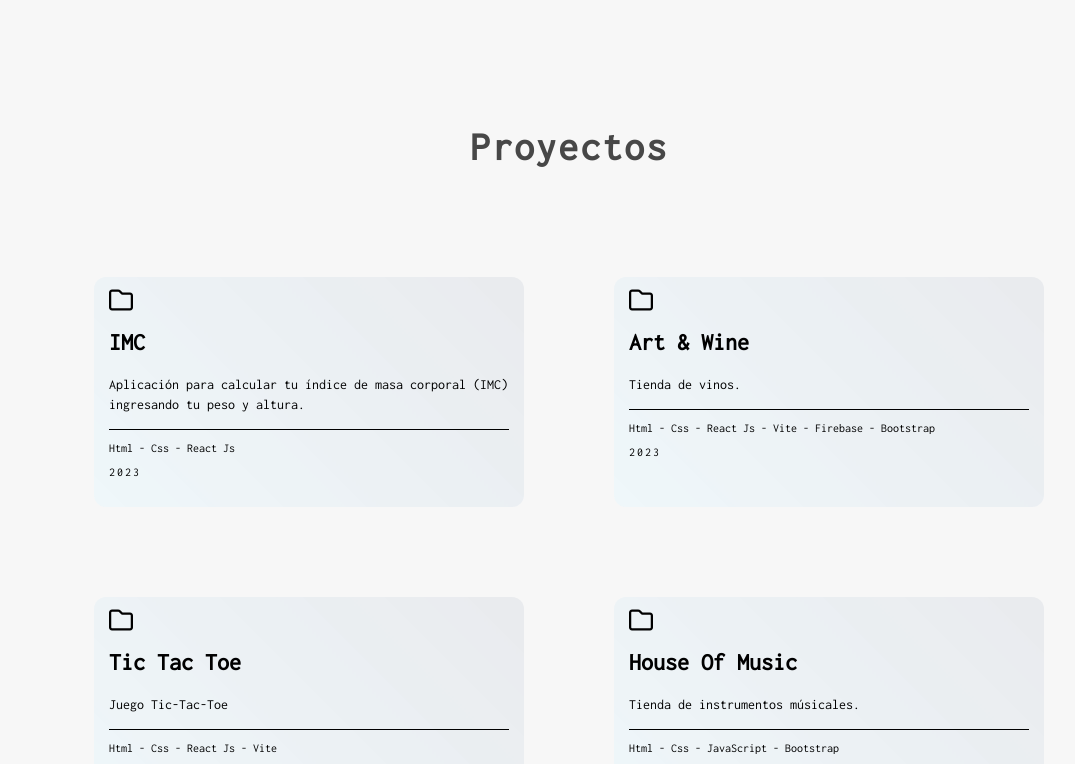
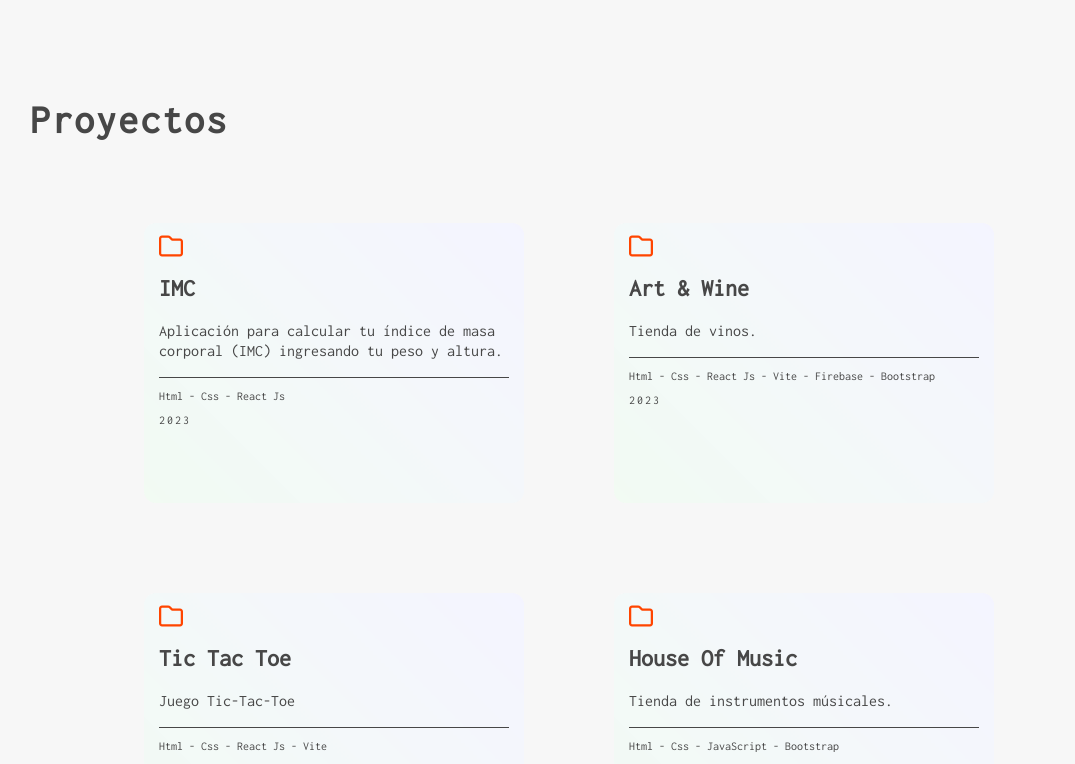
Before and after one commit to CristianMozetich/Portfolio, a React (Vite) app: page / in a window 1280 px wide. Shown: the part 602-1366 px from the top of the page, without its empty margins (71-1146 px from the left). Built offline with nearby package versions, Linux system fonts and the light colour scheme.

Commit message:
cambie colores

```diff
--- a/src/Components/Proyects/Proyects.css
+++ b/src/Components/Proyects/Proyects.css
@@ -1,10 +1,6 @@
   .titulo_proyectos{
-    max-width: 1300px;
-    display: flex;
-    justify-content: center;
-    align-items: center;
+    width: 400px;
     text-align: center;
-    margin: auto;
     letter-spacing: 0.125rem;
     line-height: 1.125;
     margin-bottom: 60px;
@@ -20,13 +16,13 @@
     justify-content: center;
   }
   .tarjeta_proyectos {
-    width: 400px;
-    height: 200px;
+    width: 350px;
+    height: 250px;
     margin: 20px;
     padding: 15px;
     border-radius: 12px;
     background-color: white;
-    color: black;
+    color: #474747;
     position: relative;
     overflow: hidden;
     transform: scale(1); /* Establecer la escala inicial */
@@ -40,7 +36,7 @@
     left: 0;
     width: 100%;
     height: 100%;
-    background: linear-gradient(45deg, rgba(24, 141, 190, 0.674), #233554);
+    background: linear-gradient(45deg, rgba(24, 190, 41, 0.542), #3333ff88);
     opacity: 0;
     transition: opacity 0.3s ease;
     z-index: -1;
@@ -69,25 +65,23 @@
 
 .title{
     font-weight: bold;
-    color: black;
+    color: #474747;
     }
 
 .fa-regular{
-  color: black;
+  color: orangered;
   }
 
 .desc{
-    color: black;
-    font-size: 0.875rem;
-    line-height: 1.25rem;
+  color: #474747;
+  line-height: 1.25rem;
 }
 
 .divider{
-  border-bottom: 1px black solid;
+  border-bottom: 1px #474747 solid;
 }
 
 .tech{
-    font-size: 0.875rem;
     font-size: 0.75em;
 }
 
```
